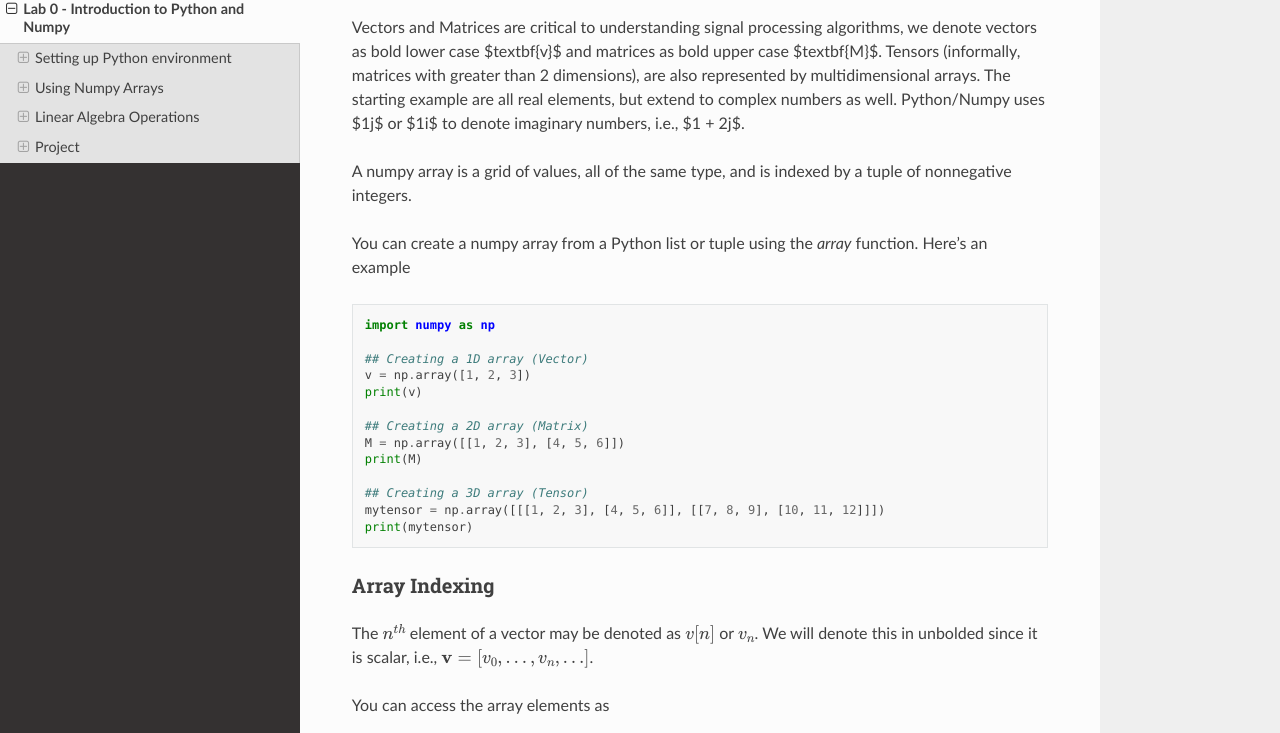
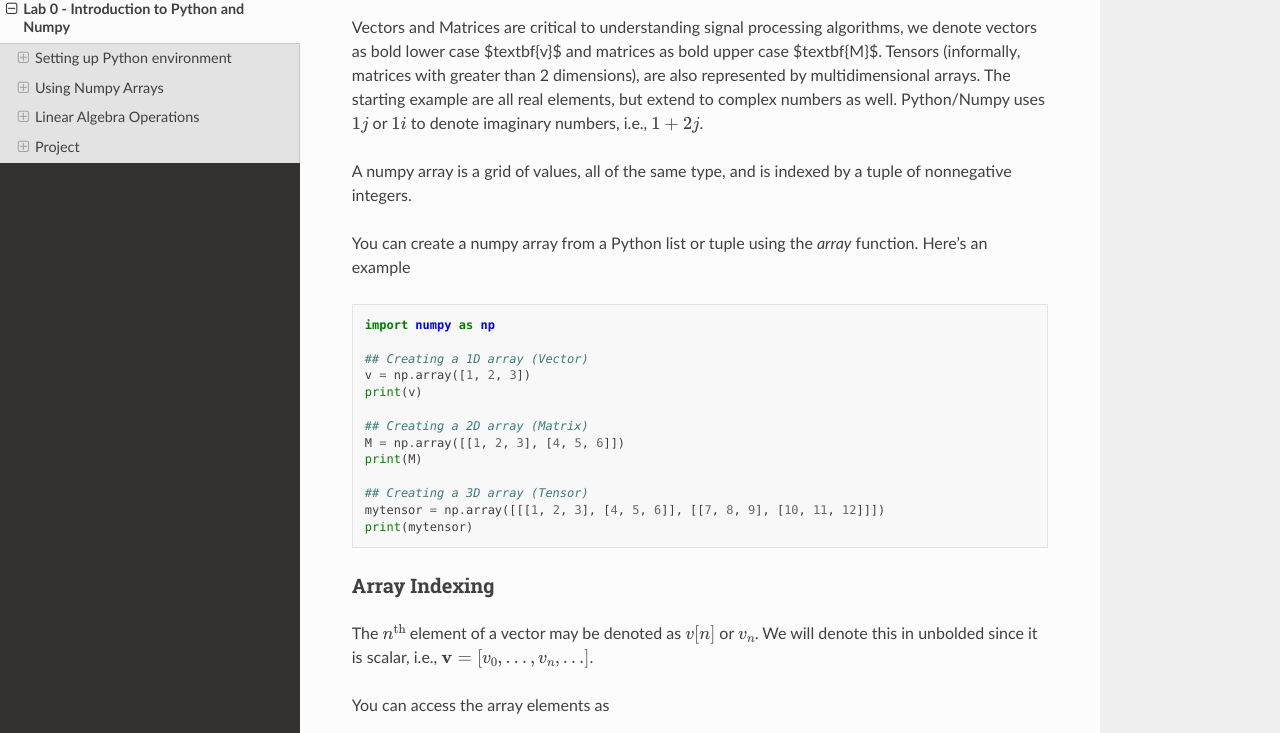
Before and after one commit to nrb5089/radar, a Sphinx documentation site: the page built from docs/source/tutorials/lab0-IntroPythonNumpy.rst, in a window 1280 px wide and 1400 px high, scrolled down 1552 px. Shown: the part 240-973 px from the top of the window. Built offline with Sphinx 7.4.7 and the Read the Docs theme 2.0.0, drawn with Linux system fonts in a browser that asks for light colours; some of the changed lines change nothing that is shown; some of the changed text lies outside the part shown.

Commit message:
still fixing math

```diff
--- a/docs/source/tutorials/lab0-IntroPythonNumpy.rst
+++ b/docs/source/tutorials/lab0-IntroPythonNumpy.rst
@@ -69,7 +69,7 @@ We use ``as np`` so that we can refer to numpy with the shortened 'np' instead o
 Creating a NumPy array
 ------------------------------------------
 
-Vectors and Matrices are critical to understanding signal processing algorithms, we denote vectors as bold lower case $\textbf{v}$ and matrices as bold upper case $\textbf{M}$.  Tensors (informally, matrices with greater than 2 dimensions), are also represented by multidimensional arrays.  The starting example are all real elements, but extend to complex numbers as well.  Python/Numpy uses $1j$ or $1i$ to denote imaginary numbers, i.e., $1 + 2j$.
+Vectors and Matrices are critical to understanding signal processing algorithms, we denote vectors as bold lower case $\textbf{v}$ and matrices as bold upper case $\textbf{M}$.  Tensors (informally, matrices with greater than 2 dimensions), are also represented by multidimensional arrays.  The starting example are all real elements, but extend to complex numbers as well.  Python/Numpy uses :math:`1j` or :math:`1i` to denote imaginary numbers, i.e., :math:`1 + 2j`.
 
 A numpy array is a grid of values, all of the same type, and is indexed by a tuple of nonnegative integers.
 
@@ -93,7 +93,7 @@ You can create a numpy array from a Python list or tuple using the `array` funct
 
 Array Indexing
 ------------------
-The :math:`n^{th}` element of a vector may be denoted as :math:`v[n]` or :math:`v_n`.  We will denote this in unbolded since it is scalar, i.e., :math:`\textbf{v} = [v_0,\dots,v_n,\dots]`.
+The :math:`n^{\textnormal{th}}` element of a vector may be denoted as :math:`v[n]` or :math:`v_n`.  We will denote this in unbolded since it is scalar, i.e., :math:`\textbf{v} = [v_0,\dots,v_n,\dots]`.
 
 You can access the array elements as
 
@@ -217,7 +217,7 @@ Here are a few linear algebra operations related to using NumPy arrays in the co
 
 Matrix-Vector Multiplication
 -----------------------------------
-3x3 matrix, $\textbf{A}$, and a 3x1 vector, $\textbf{v}$. Perform matrix-vector multiplication.
+3x3 matrix, :math:`\textbf{A}`, and a 3x1 vector, :math:`\textbf{v}`. Perform matrix-vector multiplication.
 
 .. code-block:: python
 
```
